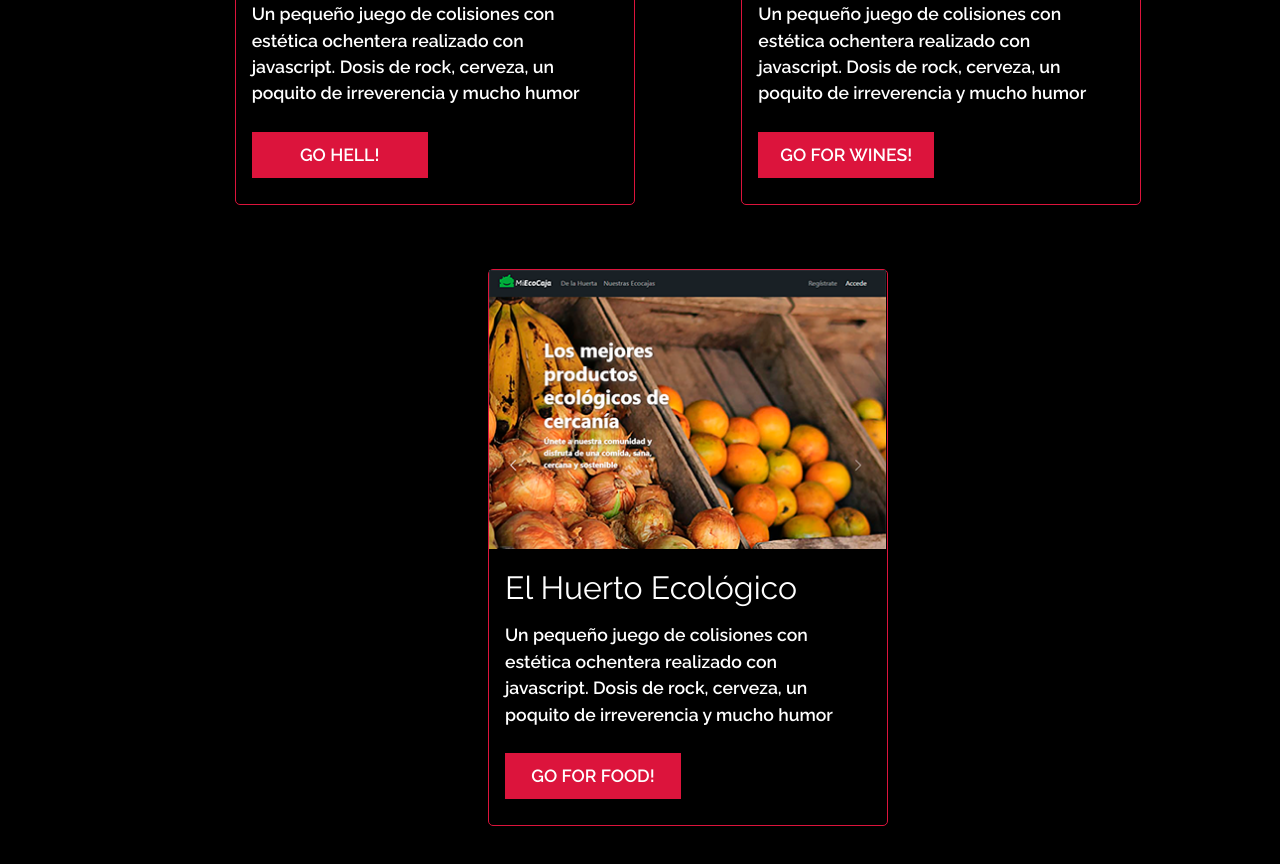
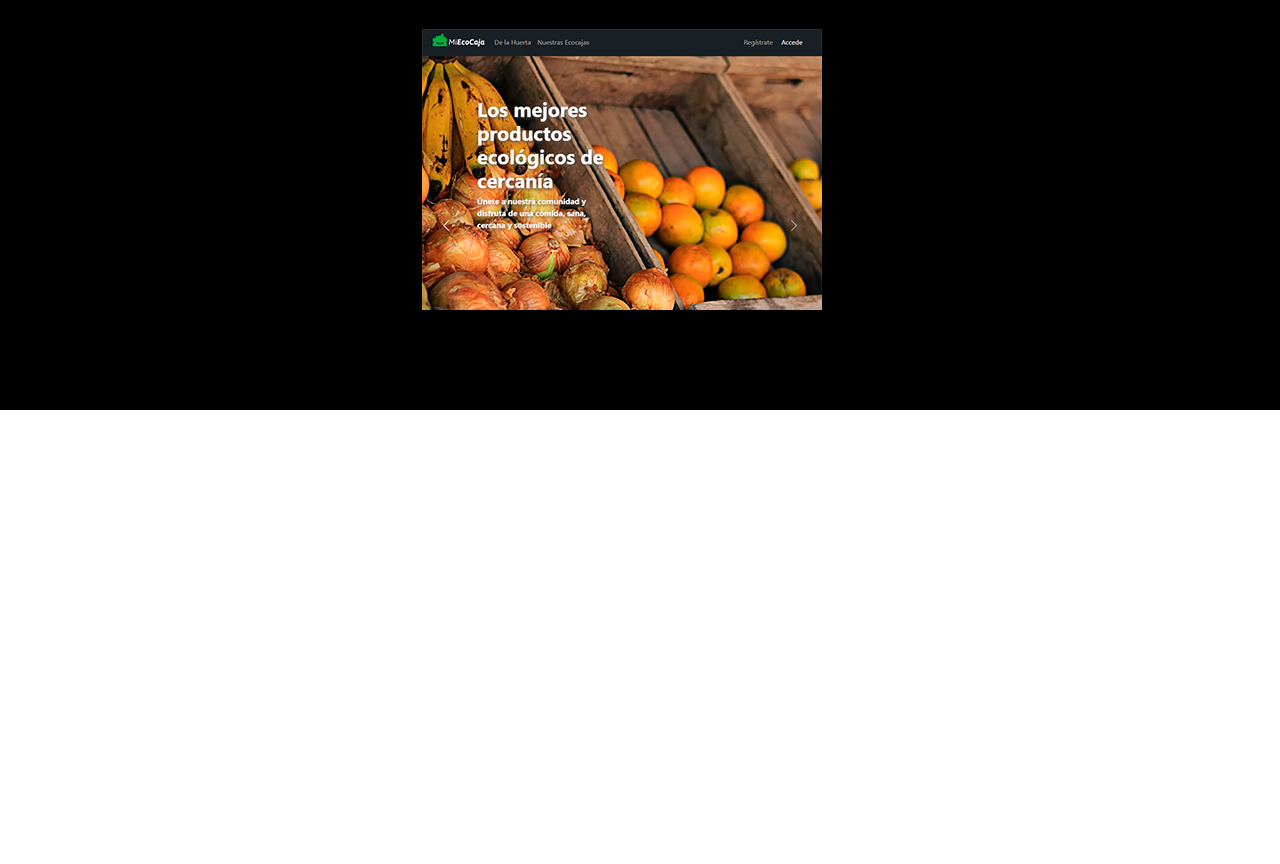
Before and after one commit to JaviPitino/portfolio-react, a React (Create React App) app: page / in a window 1280 px wide. Shown: the part 2820-3684 px from the top of the page. After the commit the page ends 3230 px from the top, so only its background shows below. Built offline with nearby package versions, Linux system fonts and the light colour scheme.

Commit message:
projects renovados

```diff
--- a/src/App.css
+++ b/src/App.css
@@ -306,6 +306,7 @@ body {
   background-color: black;
   color: white;
   padding: 4em 0 0 8em;
+  /* height: 70vh; */
 }
 
 .line-projects {
@@ -315,11 +316,14 @@ body {
   margin-bottom: 1rem;
 }
 
-.projects-title {
-  width: 100%;
+.projects-cards {
+  display: flex;
+  flex-wrap: wrap;
+  justify-content: space-evenly;
+  width: 90%;
 }
 
-.projects-title h3 {
+#projects h3 {
   font-size: 1.8em;
   margin-bottom: 2rem;
 }
@@ -328,54 +332,7 @@ body {
   display: flex;
   flex-wrap: wrap;
   justify-content: space-evenly;
-  padding: 2em 2em 2em 0em;
-}
-
-.cada-carta {
-  padding-right: 30px;
-  margin-bottom: 4em;
-  border-radius: 5px;
-  background-color: black;
-  border: 1px solid crimson;
-  width: auto;
-}
-
-.cada-carta img {
-  width: 108%;
-}
-
-.card-body {
-  padding: 1em;
-}
-
-.card-body h4 {
-  font-size: 2em;
-  font-weight: 400;
-  padding-bottom: 0.5em;
-}
-
-.card-body p {
-  font-size: 1.1em;
-  line-height: 1.5;
-  font-weight: 600;
-}
-
-.card-body button {
-  font-size: 1.1em;
-  line-height: 1.5;
-  font-weight: 600;
-  width: 10em;
-  color: white;
-  padding: 10px 0;
-  margin: 25px 0 10px 0;
-  background-color: crimson;
-  text-transform: uppercase;
-}
-
-.card-body button:hover {
-  background-color: crimson;
-  opacity: 0.8;
-  transition: 1s;
+  padding: 1em 2em 1em 0em;
 }
 
 /* -------/ Hola world! -------- */
--- a/src/App.js
+++ b/src/App.js
@@ -1,4 +1,5 @@
 import './App.css';
+import './food.css';
 import About from './components/About';
 import Curriculum from './components/Curriculum';
 import Navbar from './components/Navbar';
--- a/src/components/Projects.jsx
+++ b/src/components/Projects.jsx
@@ -8,59 +8,53 @@ function Projects() {
         <div className="line-projects"></div>
         <h3>Projects</h3>
         </div>
-      <div className="cards">
-        <div className="cada-carta" style={{ width: "25rem" }}>
-          <img variant="top" src="./imgs/road-to-hell.png" alt="road" />
-          <div className="card-body">
-            <h4>Road To Hell!</h4>
-            <p>
-              Un pequeño juego de colisiones con estética ochentera realizado
-              con javascript. Dosis de rock, cerveza, un poquito de irreverencia
-              y mucho humor{" "}
-            </p>
+        <div className="projects-cards">
+        <div class="cards">
+          <div class="img-container">
+            <img src="./imgs/road-to-hell.png" alt="road" />
+            <div class="img-content">
+              <h3>Road To Hell</h3>
+              <p>Rock, cerveza y un poquito de irreverencia</p>
               <a
                 href="https://javipitino.github.io/Road-to-Hell/"
-              target={"_blank"}
+                className="btn btn-primary"
+                target="blank"
               >
-              {" "}
-              <button>Go Hell!</button>{" "}
+                <button>Vamos!</button>
               </a>
             </div>
           </div>
-        <div className="cada-carta" style={{ width: "25rem" }}>
-          <img variant="top" src="./imgs/wines-routes.png" alt="wines" />
-          <div className="card-body">
-            <h4>Wine.Routes</h4>
-            <p>
-              Un pequeño juego de colisiones con estética ochentera realizado
-              con javascript. Dosis de rock, cerveza, un poquito de irreverencia
-              y mucho humor{" "}
-            </p>
+        </div>
+        <div class="cards">
+          <div class="img-container">
+            <img src="./imgs/wines-routes.png" alt="wines" />
+            <div class="img-content">
+              <h3>Wines.Routes</h3>
+              <p>Rock, cerveza y un poquito de irreverencia</p>
               <a
-              href="https://wine-routes.herokuapp.com/"
-              target={"_blank"}
+                href="https://javipitino.github.io/Road-to-Hell/"
+                className="btn btn-primary"
+                target="blank"
               >
-              {" "}
-              <button>Go for Wines!</button>{" "}
+                <button>Vamos!</button>
               </a>
             </div>
           </div>
-        <div className="cada-carta" style={{ width: "25rem" }}>
-          <img variant="top" src="./imgs/ecocajas.png" alt="road" />
-          <div className="card-body">
-            <h4>El Huerto Ecológico</h4>
-            <p>
-              Un pequeño juego de colisiones con estética ochentera realizado
-              con javascript. Dosis de rock, cerveza, un poquito de irreverencia
-              y mucho humor{" "}
-            </p>
+        </div>
+        <div class="cards">
+          <div class="img-container">
+            <img src="./imgs/ecocajas.png" alt="huerto" />
+            <div class="img-content">
+              <h3>El Huerto Ecológico</h3>
+              <p>Rock, cerveza y un poquito de irreverencia</p>
               <a
-              href="https://ecocajas.netlify.app/"
-              target={"_blank"}
+                href="https://javipitino.github.io/Road-to-Hell/"
+                className="btn btn-primary"
+                target="blank"
               >
-              {" "}
-              <button>Go for food!</button>{" "}
+                <button>vamos!</button>
               </a>
+            </div>
           </div>
         </div>
       </div>
--- /dev/null
+++ b/src/food.css
@@ -0,0 +1,77 @@
+.img-container {
+  margin: 0 1rem 5rem 0;
+  position: relative;
+}
+
+.img-content {
+  position: absolute;
+  top: 70%;
+  left: 12.5rem;
+  transform: translate(-50%, -50%);
+  opacity: 0;
+  z-index: 2;
+  text-align: center;
+  transition: all 0.3s ease-in-out 0.1s;
+}
+
+.img-content h3 {
+  padding-top: 2em;
+  color: white;
+  font-size: 2rem;
+}
+
+.img-content a {
+  font-size: 1.2rem;
+}
+
+.img-content p {
+  font-size: 1em;
+  line-height: 1.5;
+  font-weight: 600;
+  width: 12.5rem;
+}
+
+.img-content button {
+  font-size: 1.1em;
+  line-height: 1.5;
+  font-weight: 600;
+  width: 10em;
+  color: white;
+  padding: 10px 0;
+  margin: 25px 0 10px 0;
+  background-color: crimson;
+  text-transform: uppercase;
+}
+
+.img-content button:hover {
+  background-color: crimson;
+  opacity: 0.8;
+  transition: 1s;
+}
+
+.img-container::after {
+  content: "";
+  display: block;
+  position: absolute;
+  top: 0;
+  left: 0;
+  width: 25rem;
+  height: 100%;
+  background: black;
+  opacity: 0;
+  z-index: 1;
+
+  transform: scaleY(0);
+  transform-origin: 100% 100%;
+  transition: all 0.3s ease-in-out;
+}
+
+.img-container:hover::after {
+  opacity: 0.7;
+  transform: scaleY(1);
+}
+
+.img-container:hover .img-content {
+  opacity: 1;
+  top: 40%;
+}
```
Lines whose indentation alone changed are shown as unchanged.
